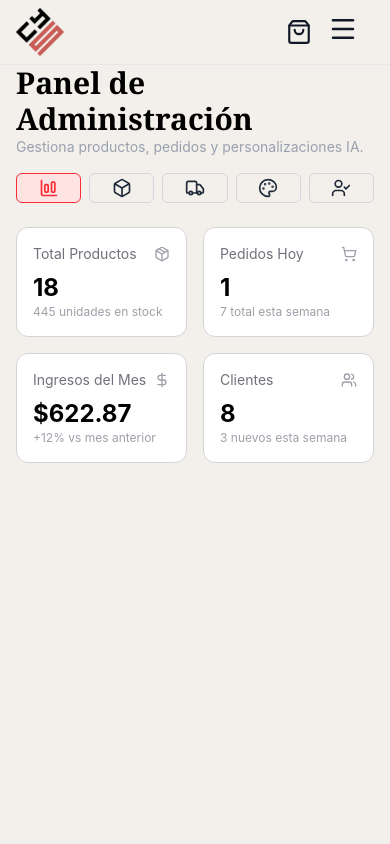
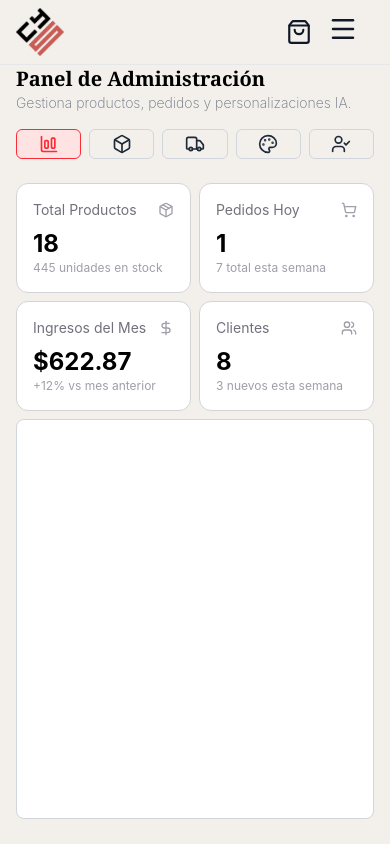
Before and after one commit to ordogens/Proyecto-Formativo-Cliente, a React (Vite) app: page /admin-view in a window 390 px wide. Built offline with nearby package versions, Linux system fonts and the light colour scheme; what @react-pdf/renderer would draw is missing.

Commit message:
Preparada sección de gráfica

```diff
--- a/src/components/header/Header.tsx
+++ b/src/components/header/Header.tsx
@@ -127,7 +127,7 @@ export const Header = () => {
             <span className="w-1 hover:text-red-500 hover:scale-110 ">y</span>
             <span className="w-1 hover:text-red-500 hover:scale-110 ">l</span>
             <span className="w-1 hover:text-red-500 hover:scale-110 ">e</span> */}
-            <img ref={penRef} src="/pluma-de-tinta.png" alt="pluma" className="size-7 transition-transform duration-75 origin-center pointer-events-none" />
+            <img ref={penRef} src="/pluma-de-tinta.png" alt="pluma" className="size-7 ml-2 transition-transform duration-75 origin-center pointer-events-none" />
 
           </NavLink>
 
--- a/src/pages/adminView/AdminView.tsx
+++ b/src/pages/adminView/AdminView.tsx
@@ -10,8 +10,8 @@ export const AdminView = () => {
   return (
     <div className="px-4 md:px-8 flex flex-col gap-4">
       <section>
-        <h1 className="font-bold font-serif text-3xl">Panel de Administración</h1>
-        <p className="text-sm text-gray-400">
+        <h1 className="font-bold font-serif text-xl md:text-3xl">Panel de Administración</h1>
+        <p className="text-sm font-extralight md:font-normal text-gray-500">
           Gestiona productos, pedidos y personalizaciones IA.
         </p>
       </section>
--- a/src/pages/adminView/views/ResumenView.tsx
+++ b/src/pages/adminView/views/ResumenView.tsx
@@ -3,13 +3,13 @@ import { cards } from "../../../data/cards";
 
 export const ResumenView = () => {
   return (
-    <div className='bg-[#f3f0eb] w-full h-full'>
-      <div className="grid grid-cols-2 gap-4 md:grid-cols-4">
+    <div className='bg-[#f3f0eb] w-full h-full flex flex-col gap-2 md:gap-4'>
+      <div className="grid grid-cols-2 gap-2 md:gap-4 md:grid-cols-4">
         {cards.map((card) => (
           <AdminCards key={card.title} {...card} />
         ))}
       </div>
-      <div>
+      <div className="bg-white rounded-lg h-100 w-auto border-1 border-gray-300">
         {/* Aquí van las gráficas estadísticas de barra con un scroll vertical con el fin de que queden todas en la misma vista y sean accesibles desde ahí */}
       </div>
     </div >
```
